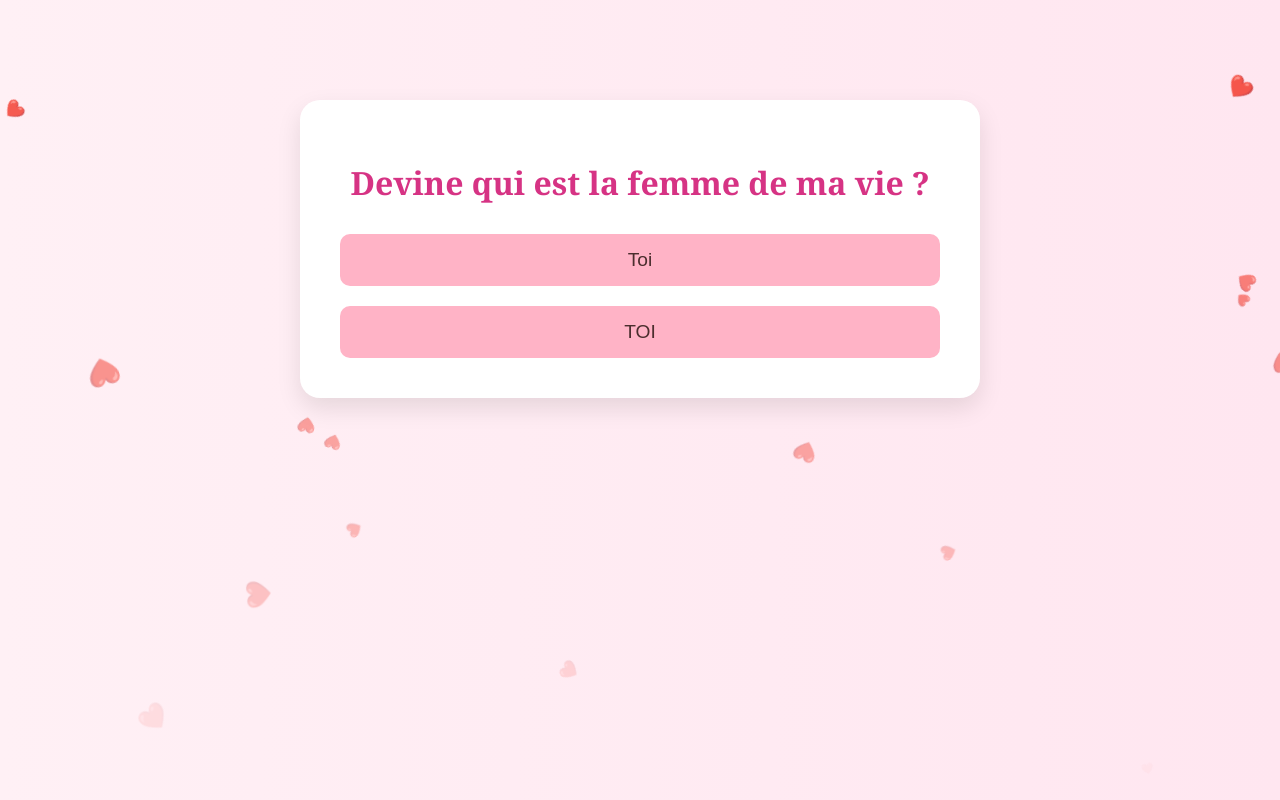
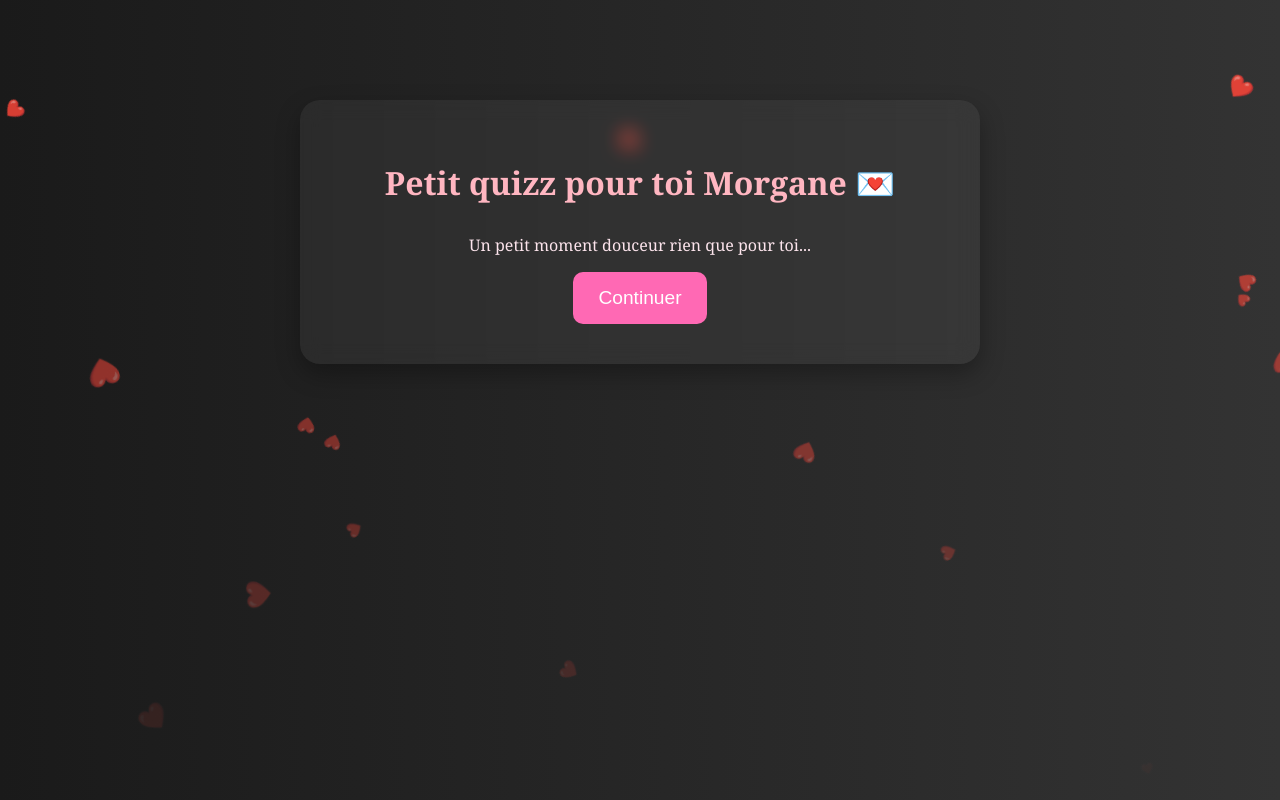
Before and after one commit to LilKatero/leM, a plain HTML site: page index.html in a window 1280 px wide. Drawn offline with Linux system fonts and the light colour scheme.

Commit message:
Update index.html

```diff
--- a/index.html
+++ b/index.html
@@ -2,34 +2,35 @@
 <html lang="fr">
 <head>
   <meta charset="UTF-8">
-  <title>Devine qui...</title>
+  <title>Petit quizz pour Morgane</title>
   <style>
     body {
       margin: 0;
       padding: 0;
       font-family: 'Georgia', serif;
-      background: linear-gradient(to right, #fff0f5, #ffe6f0);
+      background: linear-gradient(to right, #1a1a1a, #333);
+      color: #fce4ec;
       overflow: hidden;
     }
 
     .container {
       position: relative;
       z-index: 10;
-      background: #fff;
+      background: rgba(255, 255, 255, 0.05);
+      backdrop-filter: blur(10px);
       padding: 40px;
       border-radius: 20px;
-      box-shadow: 0 10px 25px rgba(0,0,0,0.1);
+      box-shadow: 0 10px 25px rgba(0,0,0,0.3);
       text-align: center;
       width: 90%;
       max-width: 600px;
       margin: 100px auto;
-      color: #5a2e3f;
     }
 
     h1 {
       font-size: 2em;
       margin-bottom: 30px;
-      color: #d63384;
+      color: #ffb6c1;
     }
 
     .choices {
@@ -44,18 +45,18 @@
       border: none;
       border-radius: 10px;
       cursor: pointer;
-      background-color: #ffb3c6;
-      color: #4b2e2e;
+      background-color: #ff69b4;
+      color: #fff;
       transition: background 0.3s ease;
     }
 
     button:hover {
-      background-color: #ff99b3;
+      background-color: #ff1493;
     }
 
     .final {
       font-size: 1.5em;
-      color: #b30059;
+      color: #ff80ab;
       margin-top: 20px;
     }
 
@@ -82,7 +83,15 @@
     <source src="https://cdn.pixabay.com/download/audio/2022/03/15/audio_60f3186c83.mp3?filename=romantic-piano-ambient-112984.mp3" type="audio/mp3">
   </audio>
 
-  <div class="container" id="game">
+  <!-- Page d’intro -->
+  <div class="container" id="intro">
+    <h1>Petit quizz pour toi Morgane 💌</h1>
+    <p>Un petit moment douceur rien que pour toi...</p>
+    <button onclick="startQuiz()">Continuer</button>
+  </div>
+
+  <!-- Quizz romantique -->
+  <div class="container" id="game" style="display: none;">
     <h1 id="question">Devine qui est la femme de ma vie ?</h1>
     <div class="choices">
       <button onclick="nextStep()">Toi</button>
@@ -98,9 +107,15 @@
       "Qui a fait battre mon cœur comme jamais ?"
     ];
 
+    const intro = document.getElementById('intro');
     const gameDiv = document.getElementById('game');
     const questionEl = document.getElementById('question');
     let index = 0;
+
+    function startQuiz() {
+      intro.style.display = "none";
+      gameDiv.style.display = "block";
+    }
 
     function nextStep() {
       index++;
@@ -120,7 +135,7 @@
       location.reload();
     }
 
-    // Générer des cœurs qui tombent
+    // Cœurs qui tombent
     function createHeart() {
       const heart = document.createElement("div");
       heart.className = "heart";
```
